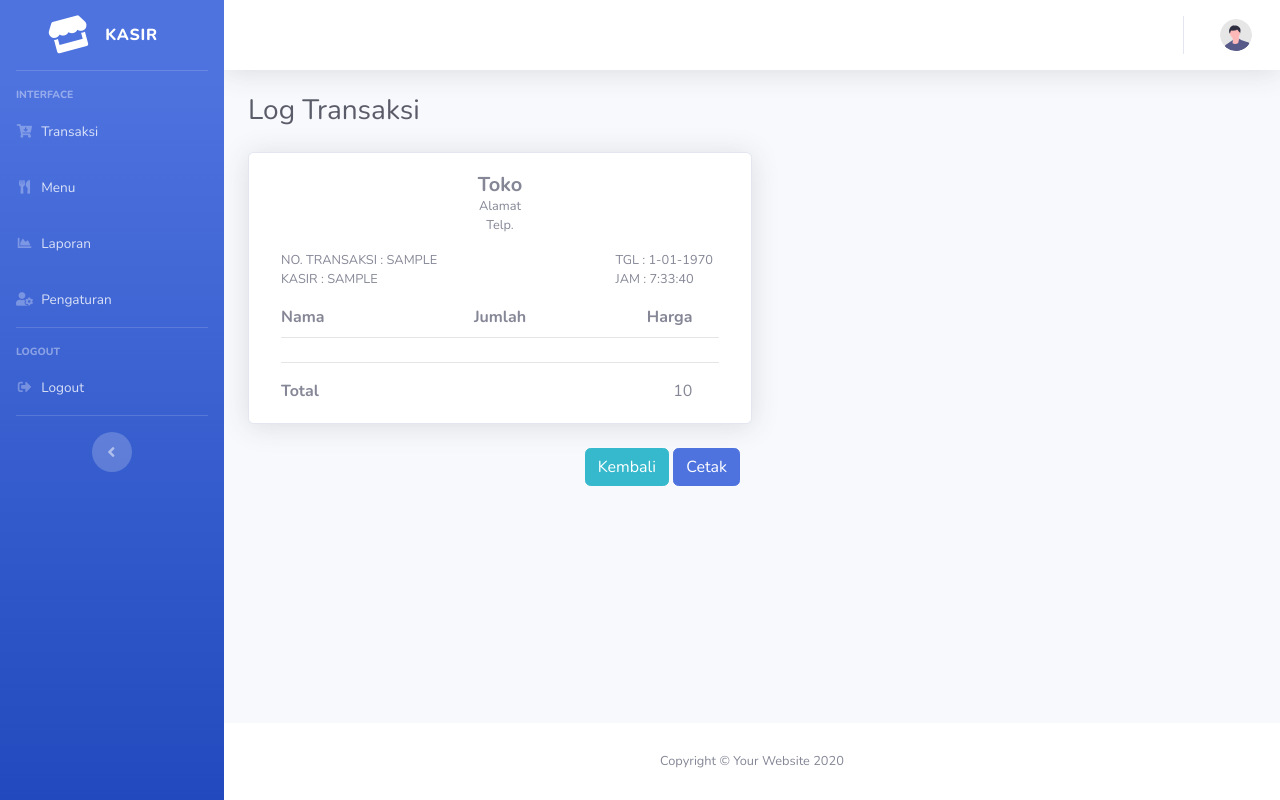
After one commit to xlvxiii/point-of-sales, a CodeIgniter app: page /pos/Laporan/log_transaksi/1 in a window 1280 px wide. The commit adds this page. Run offline with CodeIgniter, Linux system fonts and the light colour scheme; tables that the repository leaves empty or names only in its code hold one stand-in row (values such as "Sample post"); data that the repository does not hold is empty.

Commit message:
add fitur view log transaksi

```diff
--- a/application/controllers/Laporan.php
+++ b/application/controllers/Laporan.php
@@ -15,23 +15,40 @@ class Laporan extends CI_Controller
         $data['user'] = $this->db->get_where('user', ['username' => $this->session->userdata('username')])->row_array();
 
         $get_laporan = $this->Laporan_model->get_data();
+        $get_transaksi = $this->Transaksi_model->get_data();
+
         $data_laporan = [
             'row' => $get_laporan,
             'title' => "Laporan",
-            'no' => 1
-        ];
+            'no' => 1,
 
-        $get_transaksi = $this->Transaksi_model->get_data();
-        $data_transaksi = [
             'row_transaksi' => $get_transaksi,
-            'title' => "Transaksi",
-            'no' => 1
+            'no_transaksi' => 1
         ];
 
         $this->load->view('template/header', $data);
         $this->load->view('template/sidebar', $data);
         $this->load->view('template/topbar', $data);
-        $this->load->view('laporan/laporan', $data_laporan, $data_transaksi);
+        $this->load->view('laporan/laporan', $data_laporan);
+        $this->load->view('template/footer');
+    }
+
+    public function log_transaksi($id)
+    {
+        $data['user'] = $this->db->get_where('user', ['username' => $this->session->userdata('username')])->row_array();
+        $data['title'] = 'Log Transaksi';
+        $get_transaksi = $this->Transaksi_model->get_by_id($id);
+        $detail = unserialize($get_transaksi['detail']);
+
+        $data_transaksi = [
+            'row' => $get_transaksi,
+            'detail' => $detail
+        ];
+
+        $this->load->view('template/header', $data);
+        $this->load->view('template/sidebar', $data);
+        $this->load->view('template/topbar', $data);
+        $this->load->view('laporan/log_transaksi', $data_transaksi);
         $this->load->view('template/footer');
     }
 }
--- a/application/controllers/Transaksi.php
+++ b/application/controllers/Transaksi.php
@@ -81,11 +81,14 @@ class Transaksi extends CI_Controller
 
         endforeach;
 
+        $user = $this->db->get_where('user', ['username' => $this->session->userdata('username')])->row_array();
+
         //Save transaksi
         $kode_transaksi = $this->session->userdata('kode_transaksi');
         $serialized_cart = serialize($this->cart->contents());
         $data_transaksi = [
             'kode_transaksi' => $kode_transaksi,
+            'kasir' => $user['nama'],
             'detail' => $serialized_cart,
             'total_harga' => $this->cart->total(),
             'tanggal' => time()
--- a/application/models/Menu_model.php
+++ b/application/models/Menu_model.php
@@ -38,5 +38,4 @@ class Menu_model extends CI_Model
         $this->db->update('menu', $data_menu);
         return true;
     }
-
 }
--- a/application/models/Transaksi_model.php
+++ b/application/models/Transaksi_model.php
@@ -24,4 +24,10 @@ class Transaksi_model extends CI_Model
     {
         return ($this->db->get('transaksi'))->result();
     }
+
+    public function get_by_id($id)
+    {
+        return ($this->db->get_where('transaksi', array('id' => $id)))->row_array();
+    }
+
 }
--- /dev/null
+++ b/application/views/laporan/log_transaksi.php
@@ -0,0 +1,93 @@
+<!-- Begin Page Content -->
+<div class="container-fluid">
+
+    <!-- Page Heading -->
+    <h1 class="h3 mb-4 text-gray-800">Log Transaksi</h1>
+
+    <div class="card shadow mb-4 col-6" id="print">
+
+        <div class="card-body">
+            <h5 class='card-tittle mb-0 text-center'><b>Toko</b></h5>
+            <p class='m-0 small text-center'>Alamat</p>
+            <p class='small text-center'>Telp. </p>
+            <div class="row">
+                <div class="col-8 col-sm-9 pr-0">
+                    <ul class="pl-0 small" style="list-style: none;text-transform: uppercase;">
+                        <li>No. Transaksi : <?= $row['kode_transaksi'] ?></li>
+                        <li>Kasir : <?= $row['kasir'] ?></li>
+                    </ul>
+                </div>
+                <div class="col-4 col-sm-3 pl-0">
+                    <ul class="pl-0 small" style="list-style: none;">
+                        <li>TGL : <?= date('j-m-Y', $row['tanggal']) ?></li>
+                        <li>JAM : <?= date('G:i:s', $row['tanggal']) ?></li>
+                    </ul>
+                </div>
+
+                <div class="col-5 pr-0">
+                    <span><b>Nama</b></span>
+                </div>
+                <div class="col-2 px-0 text-center">
+                    <span><b>Jumlah</b></span>
+                </div>
+                <div class="col-4 px-0 text-right">
+                    <span><b>Harga</b></span>
+                </div>
+
+                <div class="col-12">
+                    <hr class="mt-2">
+                </div>
+                <?php foreach ($detail as $items) : ?>
+                    <div class="col-5 pr-0">
+                        <span><?= $items['name'] ?></span>
+                    </div>
+                    <div class="col-2 px-0 text-center">
+                        <span><?= $items['qty'] ?></span>
+                    </div>
+                    <div class="col-4 px-0 text-right">
+                        <span><?= $items['price'] ?></span>
+                    </div>
+
+                <?php endforeach ?>
+
+                <div class="col-12">
+                    <hr class="mt-2">
+                </div>
+
+                <div class="col-7 pr-0">
+                    <span><b>Total</b></span>
+                </div>
+                <div class="col-4 px-0 text-right">
+                    <span><?= $row['total_harga'] ?></span>
+                </div>
+
+            </div>
+
+        </div>
+    </div>
+
+    <div class="text-right col-6">
+        <a href="<?= base_url('laporan') ?>">
+            <button type="submit" class="btn btn-info">
+                Kembali
+            </button>
+        </a>
+        <button type="submit" class="btn btn-primary" onclick="printContent('print')">
+            Cetak
+        </button>
+    </div>
+
+</div>
+<!-- /.container-fluid -->
+
+</div>
+<!-- End of Main Content -->
+<script>
+    function printContent(print) {
+        var restorepage = document.body.innerHTML;
+        var printcontent = document.getElementById(print).innerHTML;
+        document.body.innerHTML = printcontent;
+        window.print();
+        document.body.innerHTML = restorepage;
+    }
+</script>
```
Also changed, not shown: application/views/laporan/laporan.php (+31 -0 lines), application/views/transaksi/transaksi.php (+0 -24 lines).
